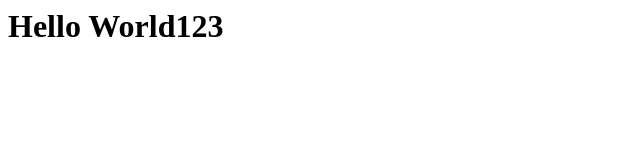
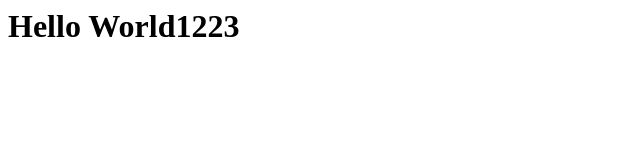
Before and after one commit to sabareesh-r23/batch-api, a plain HTML site: page index.html in a window 1280 px wide. Shown: the full height of the page, 0-640 px from the left. Drawn offline with Linux system fonts and the light colour scheme.

Commit message:
Update index.html

```diff
--- a/index.html
+++ b/index.html
@@ -2,6 +2,6 @@
  <head>
  </head>
  <body>
-   <h1>Hello World123<h1>
+   <h1>Hello World1223<h1>
  </body>
 </html>
```
